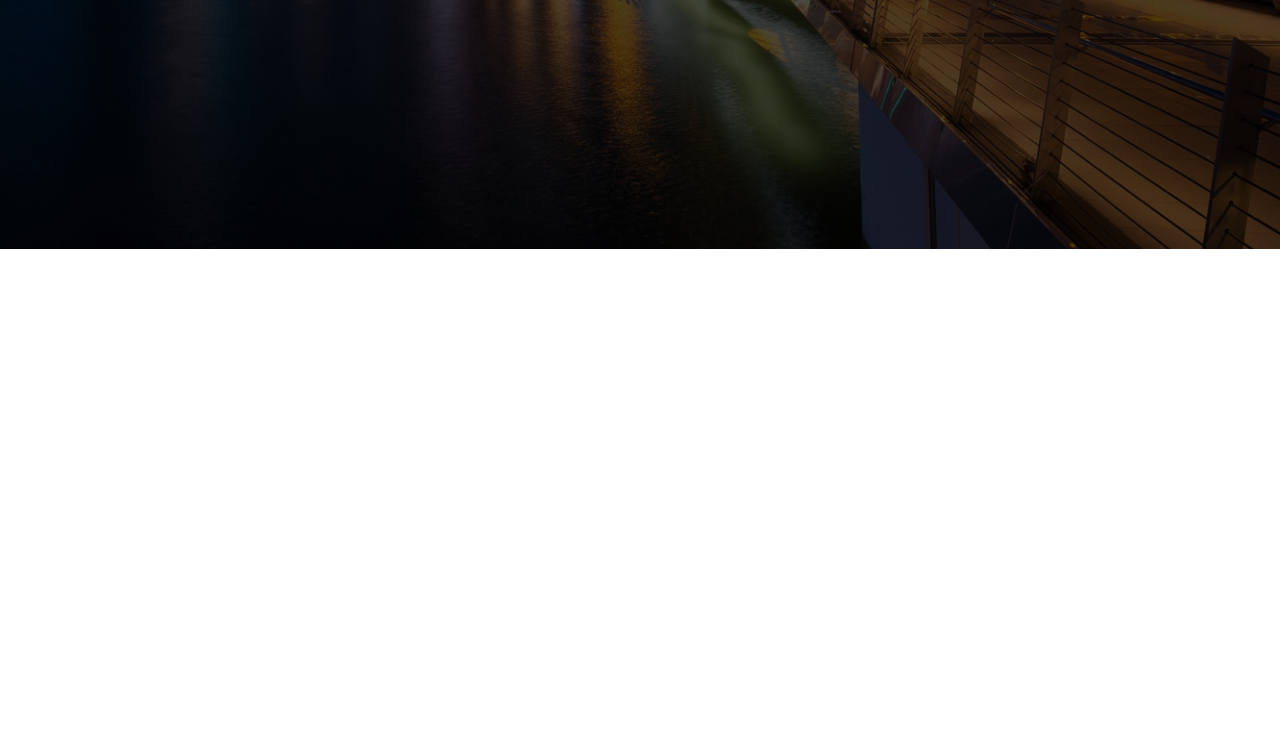
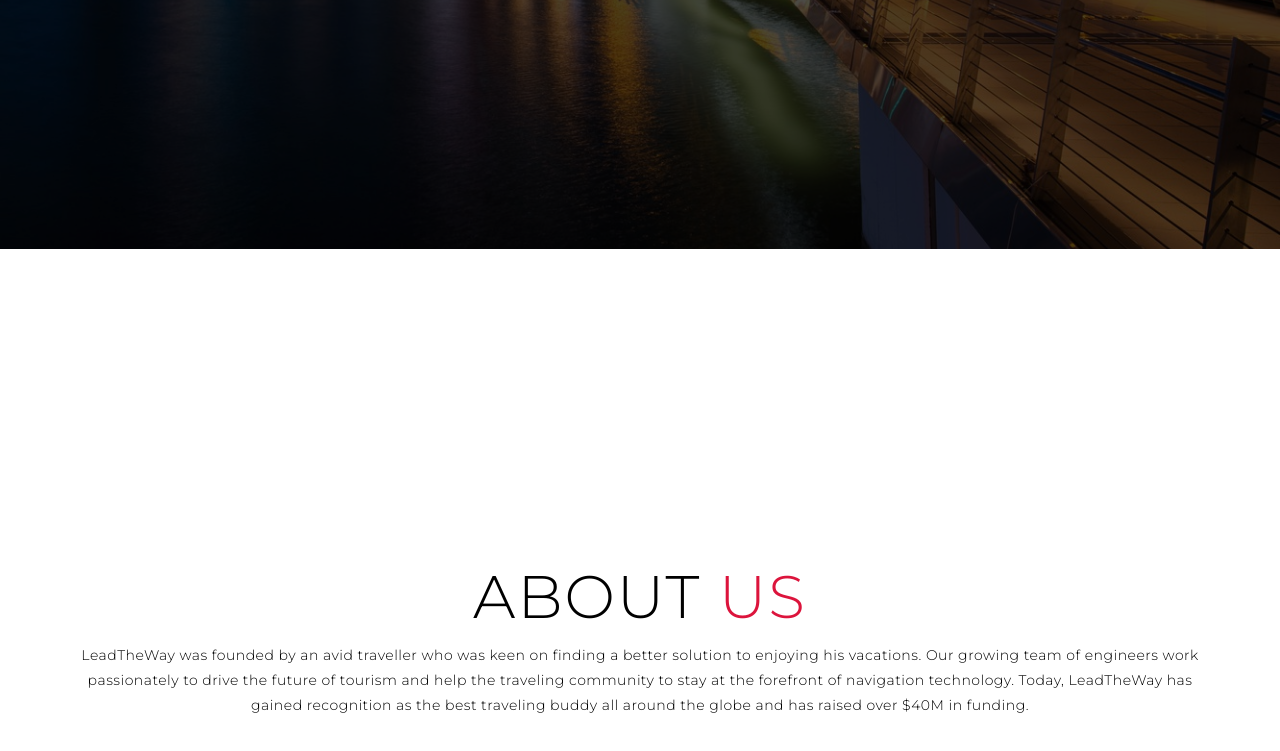
Before and after one commit to marklhhl/LeadTheWay, a plain HTML site: page index.html in a window 1280 px wide. Shown: the part 551-1302 px from the top of the page. Before the commit the page ends 800 px from the top, so only its background shows below. Drawn offline with Linux system fonts and the light colour scheme.

Commit message:
finished about view section

```diff
--- a/index.html
+++ b/index.html
@@ -40,6 +40,17 @@
   </section>
   <!-- Animation Section  -->
 
+  <!-- About Section -->
+  <section id="about">
+    <div class="about container">
+      <div class="col-right">
+        <h1 class="section-title">About <span>us</span></h1>
+        <p>LeadTheWay was founded by an avid traveller who was keen on finding a better solution to enjoying his vacations. Our growing team of engineers work passionately to drive the future of tourism and help the traveling community to stay at the forefront of navigation technology. Today, LeadTheWay has gained recognition as the best traveling buddy all around the globe and has raised over $40M in funding.</p>
+      </div>
+    </div>
+  </section>
+  <!-- About Section -->
+
   <script src="./app.js"></script>
 </body>
 </html>
--- a/style.css
+++ b/style.css
@@ -210,7 +210,6 @@ p {
 
 /* Animation Section */
 
-
 /* Word Animation */
 @keyframes text_reveal_box {
 	50% {
@@ -234,3 +233,27 @@ p {
 	}
 }
 /* Word Animation */
+
+/* About Section */
+#about .about {
+	flex-direction: column-reverse;
+	text-align: center;
+	max-width: 1200px;
+	margin: 0 auto;
+	padding: 100px 20px;
+}
+
+#about .contact {
+	flex-direction: row;
+	max-width: 1200px;
+	margin: 0 auto;
+}
+
+#about .col-right {
+	width: 100%;
+}
+
+#about .col-right p {
+	margin-bottom: 20px;
+}
+/* About Section */
```
Also changed, not shown: process/about-final.PNG (added).
